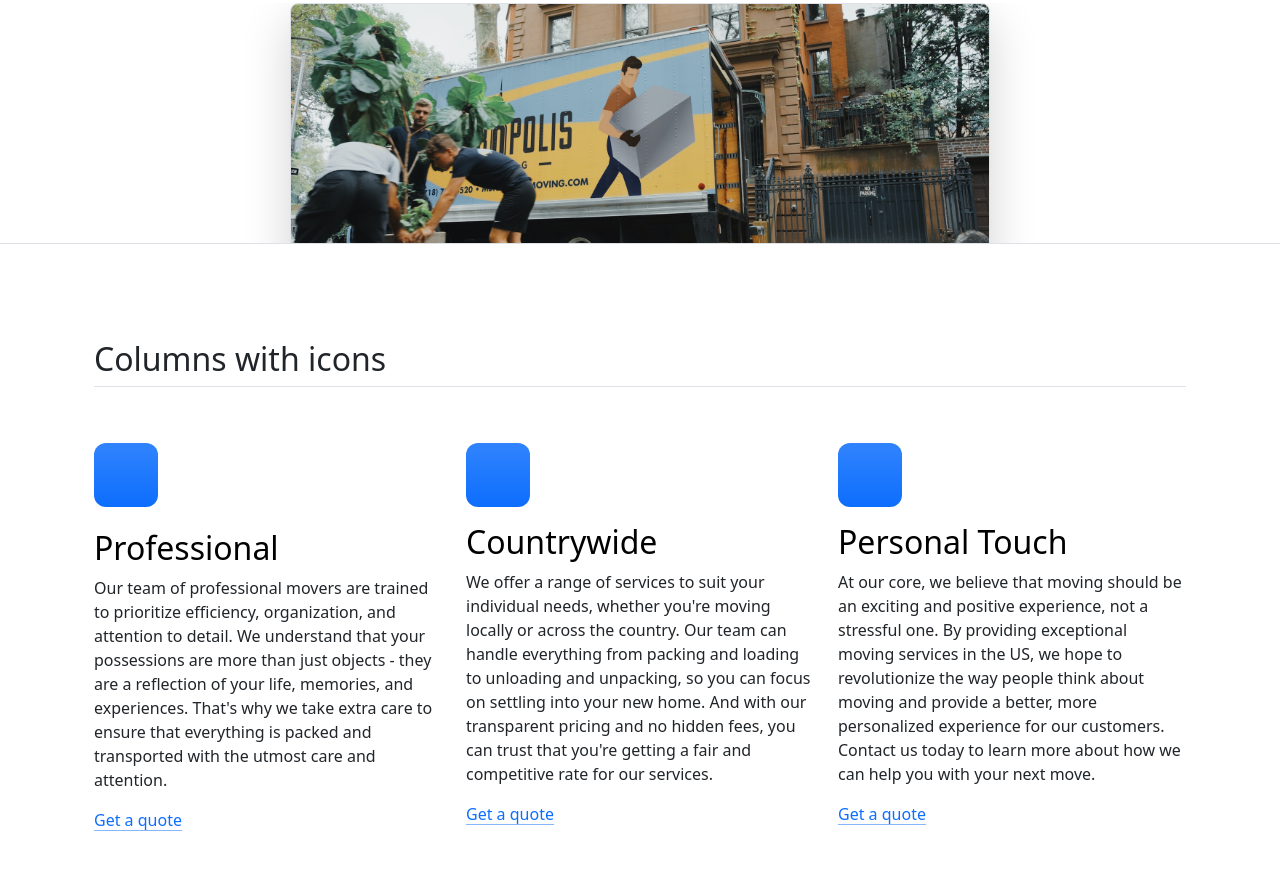
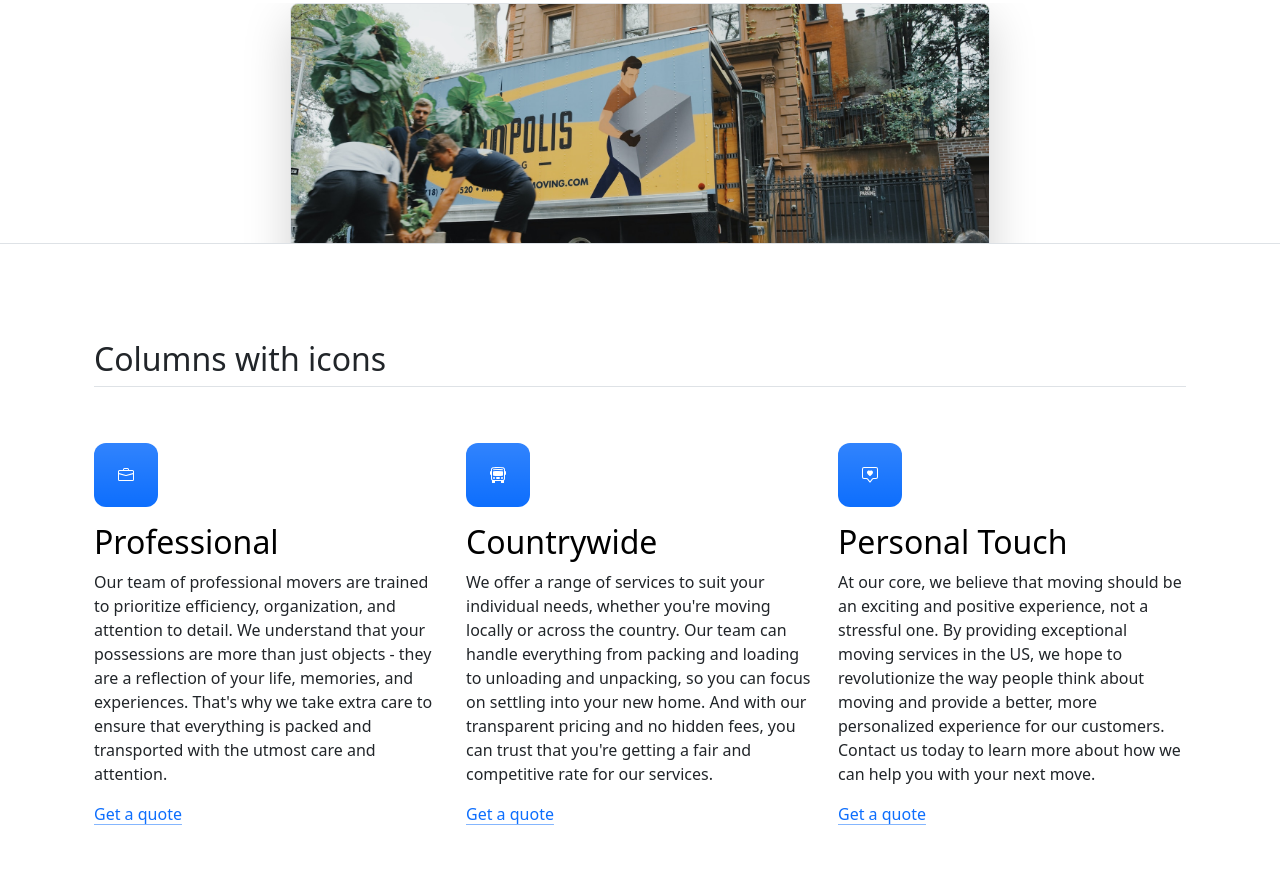
Before and after one commit to SanuthMandepa/Bootstrap-webpage, a plain HTML site: page index.html in a window 1280 px wide. Shown: the part 496-1366 px from the top of the page. Drawn offline with nearby package versions, Linux system fonts and the light colour scheme.

Commit message:
change svg to downloaded ones

```diff
--- a/index.html
+++ b/index.html
@@ -71,7 +71,7 @@
     <div class="row g-4 py-5 row-cols-1 row-cols-lg-3">
       <div class="feature col">
         <div class="feature-icon d-inline-flex align-items-center justify-content-center text-bg-primary bg-gradient fs-2 mb-3">
-
+          <img src="./briefcase.svg" alt="briefcase">
         </div>
         <h3 class="fs-2 text-body-emphasis">Professional</h3>
         <p>Our team of professional movers are trained to prioritize efficiency, organization, and attention to detail. We understand that your possessions are more than just objects - they are a reflection of your life, memories, and experiences. That's why we take extra care to ensure that everything is packed and transported with the utmost care and attention.</p>
@@ -82,7 +82,7 @@
       </div>
       <div class="feature col">
         <div class="feature-icon d-inline-flex align-items-center justify-content-center text-bg-primary bg-gradient fs-2 mb-3">
-          <svg class="bi" width="1em" height="1em"><use xlink:href="#people-circle"></use></svg>
+          <img src="./bus-front.svg" alt="bus">
         </div>
         <h3 class="fs-2 text-body-emphasis">Countrywide</h3>
         <p>We offer a range of services to suit your individual needs, whether you're moving locally or across the country. Our team can handle everything from packing and loading to unloading and unpacking, so you can focus on settling into your new home. And with our transparent pricing and no hidden fees, you can trust that you're getting a fair and competitive rate for our services.</p>
@@ -93,7 +93,7 @@
       </div>
       <div class="feature col">
         <div class="feature-icon d-inline-flex align-items-center justify-content-center text-bg-primary bg-gradient fs-2 mb-3">
-          <svg class="bi" width="1em" height="1em"><use xlink:href="#toggles2"></use></svg>
+          <img src="./chat-square-heart.svg" alt="chat">
         </div>
         <h3 class="fs-2 text-body-emphasis">Personal Touch</h3>
         <p>At our core, we believe that moving should be an exciting and positive experience, not a stressful one. By providing exceptional moving services in the US, we hope to revolutionize the way people think about moving and provide a better, more personalized experience for our customers. Contact us today to learn more about how we can help you with your next move.</p>
```
